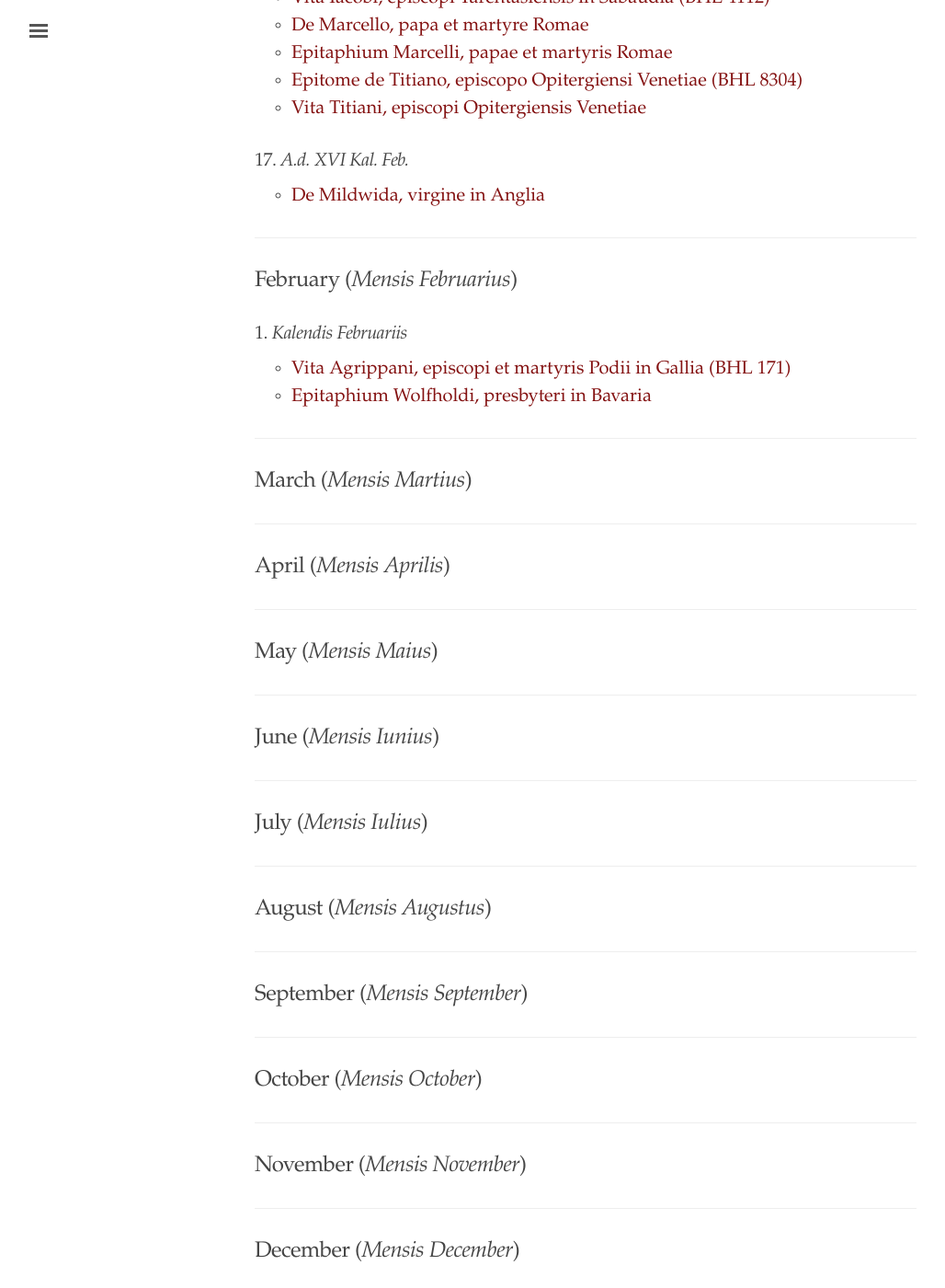
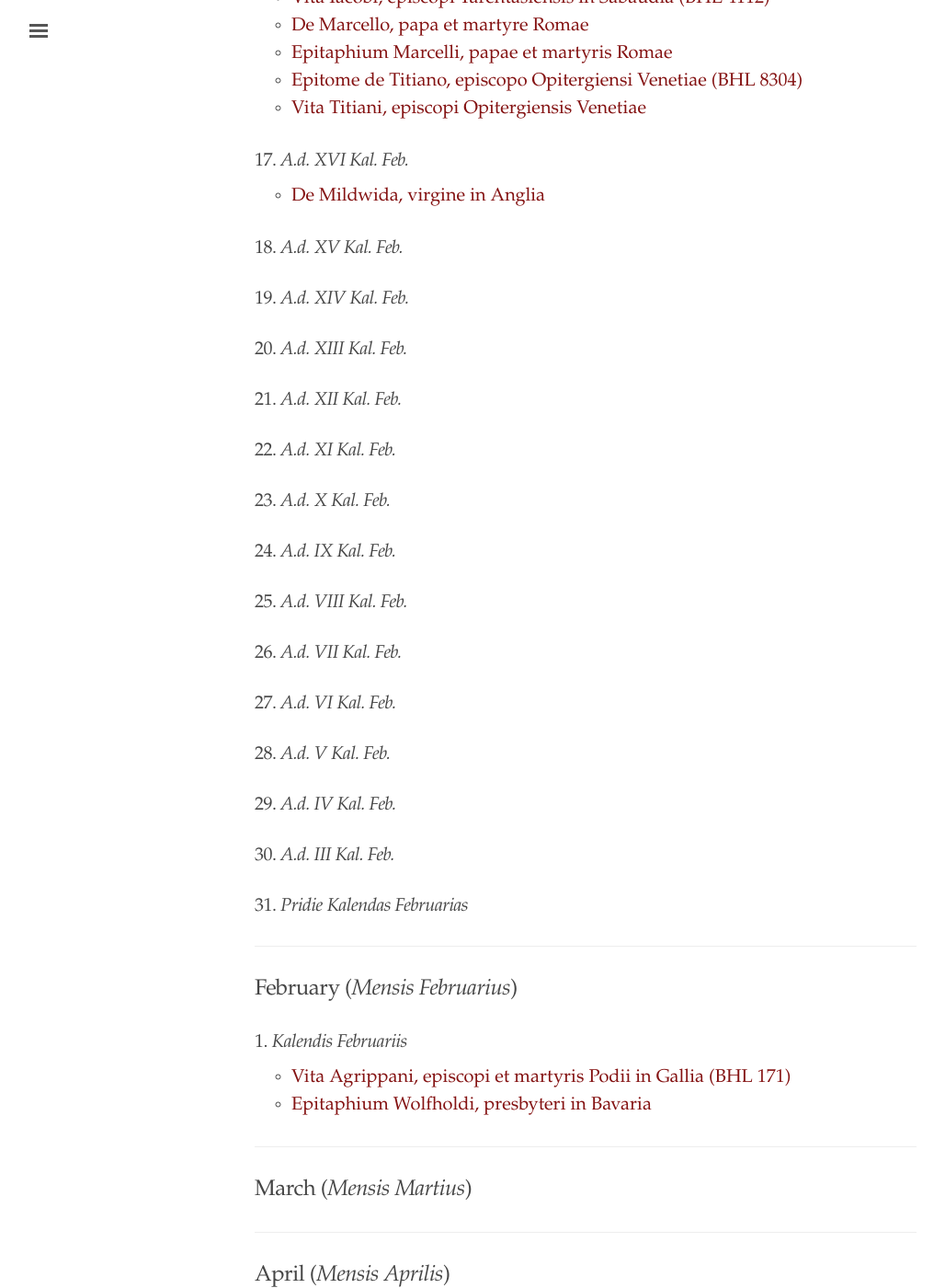
Before and after one commit to cjkoepke1/latin-hagiography, a Jekyll site: the page built from index.md, in a window 1280 px wide and 1400 px high, scrolled down 5377 px. Shown: the whole window at 92% size, without its empty margins (3-1031 px from the left). Built offline with Jekyll 4.4.1, drawn with Linux system fonts in a browser that asks for light colours.

Commit message:
Added remaining dates in January

```diff
--- a/index.md
+++ b/index.md
@@ -191,6 +191,34 @@ title: "Latin Hagiography"
 
 - [De Mildwida, virgine in Anglia](https://cjkoepke1.github.io/latin-hagiography/texts/de-mildwida/)
 
+### 18. *A.d. XV Kal. Feb.*
+
+### 19. *A.d. XIV Kal. Feb.*
+
+### 20. *A.d. XIII Kal. Feb.*
+
+### 21. *A.d. XII Kal. Feb.*
+
+### 22. *A.d. XI Kal. Feb.*
+
+### 23. *A.d. X Kal. Feb.*
+
+### 24. *A.d. IX Kal. Feb.*
+
+### 25. *A.d. VIII Kal. Feb.*
+
+### 26. *A.d. VII Kal. Feb.*
+
+### 27. *A.d. VI Kal. Feb.*
+
+### 28. *A.d. V Kal. Feb.*
+
+### 29. *A.d. IV Kal. Feb.*
+
+### 30. *A.d. III Kal. Feb.*
+
+### 31. *Pridie Kalendas Februarias*
+
 ---
 
 ## February (*Mensis Februarius*)
```
